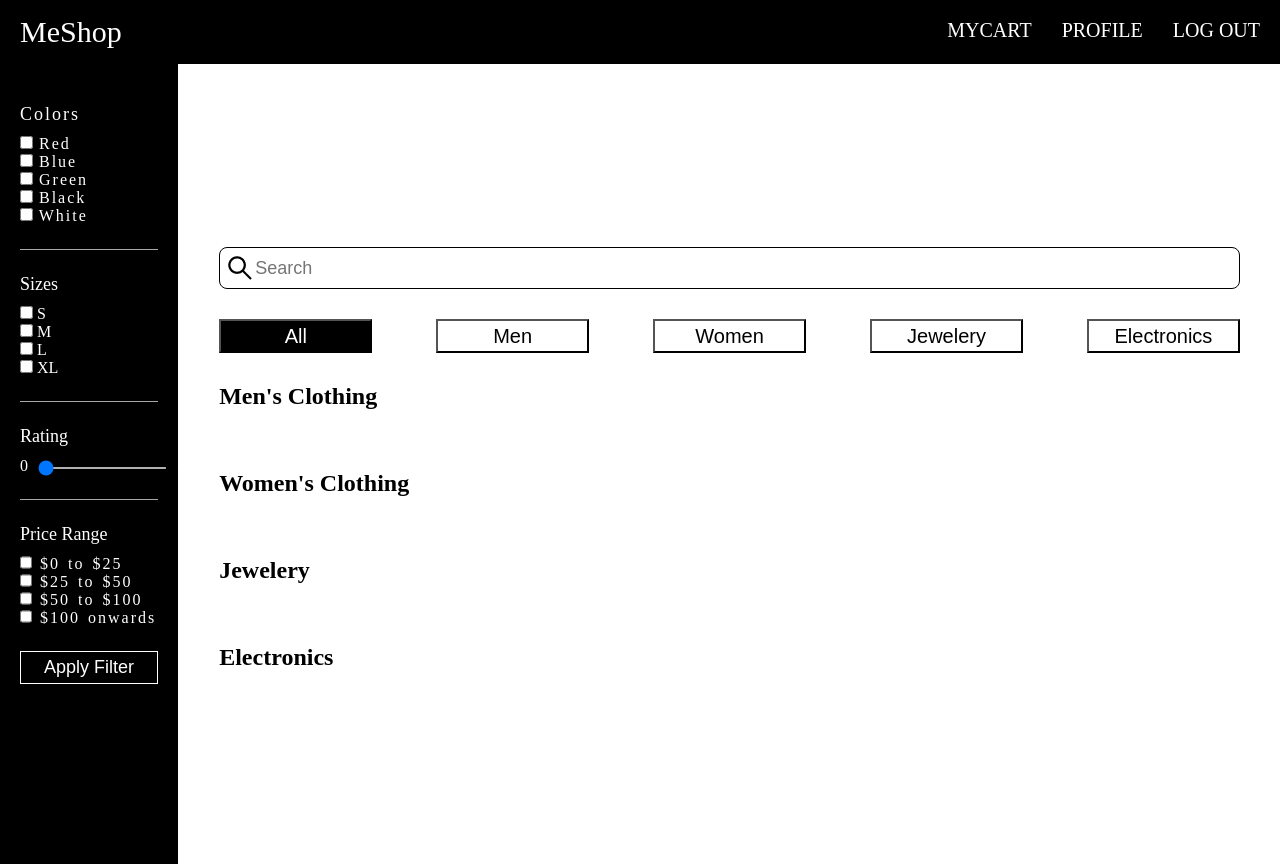
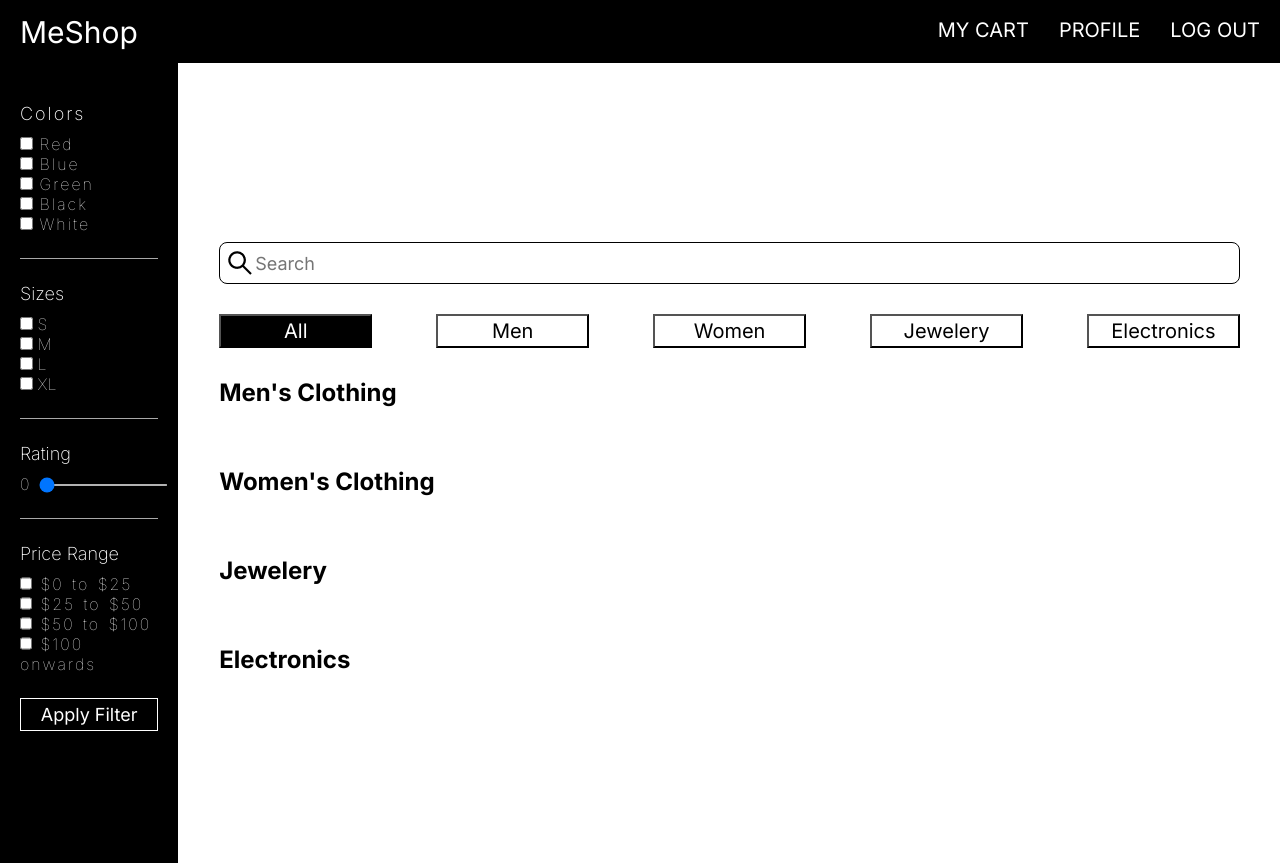
Before and after one commit to piyushjain5350/Shopping-Cart-Application-Accio-f3, a plain HTML site: page mainContent/index.html in a window 1280 px wide. Drawn offline with Linux system fonts and the light colour scheme; no server answers; sample sign-in values are in the browser's storage.

Commit message:
2 font style change

```diff
--- a/cart/cartStyle.css
+++ b/cart/cartStyle.css
@@ -2,6 +2,7 @@
     margin: 0;
     padding: 0;
     box-sizing: border-box;
+    font-family: 'Inter', sans-serif;
 }
 
 main{
--- a/login/loginStyle.css
+++ b/login/loginStyle.css
@@ -2,6 +2,7 @@
     margin: 0;
     padding: 0;
     box-sizing: border-box;
+    font-family: 'Inter', sans-serif;
 }
 
 .login-container{
--- a/mainContent/index.html
+++ b/mainContent/index.html
@@ -6,6 +6,9 @@
     <title>MeShop</title>
     <link rel="stylesheet" href="../style/heading.css">
     <link rel="stylesheet" href="./mainContentStyle.css">
+    <style>
+        @import url('https://fonts.googleapis.com/css2?family=Inter:wght@100;200;300;400;500;600;700&display=swap');
+    </style>
 </head>
 <body>
     <header>
@@ -13,7 +16,7 @@
             <div class="logo-section">MeShop</div>
             <div class="links-section">
                 <ul>
-                    <li><a href="../cart/cart.html">MyCart</a></li>
+                    <li><a href="../cart/cart.html">My Cart</a></li>
                     <li><a href="../profile/profile.html">Profile</a></li>
                     <li><a href="#" id="logoutBtn">Log out</a></li>
                 </ul>
--- a/mainContent/mainContentStyle.css
+++ b/mainContent/mainContentStyle.css
@@ -2,6 +2,7 @@
         margin: 0;
         padding: 0;
         box-sizing: border-box;
+        font-family: 'Inter', sans-serif;
     }
     main{
         /* padding: 20px 40px; */
--- a/profile/profileStyle.css
+++ b/profile/profileStyle.css
@@ -2,6 +2,7 @@
     margin: 0;
     padding: 0;
     box-sizing: border-box;
+    font-family: 'Inter', sans-serif;
 }
 main{
     padding: 10px 40px;
--- a/signup/signupStyle.css
+++ b/signup/signupStyle.css
@@ -2,6 +2,7 @@
     margin: 0;
     padding: 0;
     box-sizing: border-box;
+    font-family: 'Inter', sans-serif;
 }
 
 .signup-container{
--- a/style/heading.css
+++ b/style/heading.css
@@ -1,3 +1,6 @@
+*{
+    font-family: 'Inter', sans-serif;
+}
 .header-container{
     display: flex;
     justify-content: space-between;
--- a/style/style.css
+++ b/style/style.css
@@ -2,6 +2,7 @@
     margin: 0;
     padding: 0;
     box-sizing: border-box;
+    font-family: 'Inter', sans-serif;
 }
 .body-heading-section{
     position: relative;
```
Also changed, not shown: cart/cart.html (+3 -0 lines), index.html (+3 -0 lines), login/login.html (+3 -0 lines), profile/profile.html (+3 -0 lines), signup/signup.html (+3 -0 lines).
